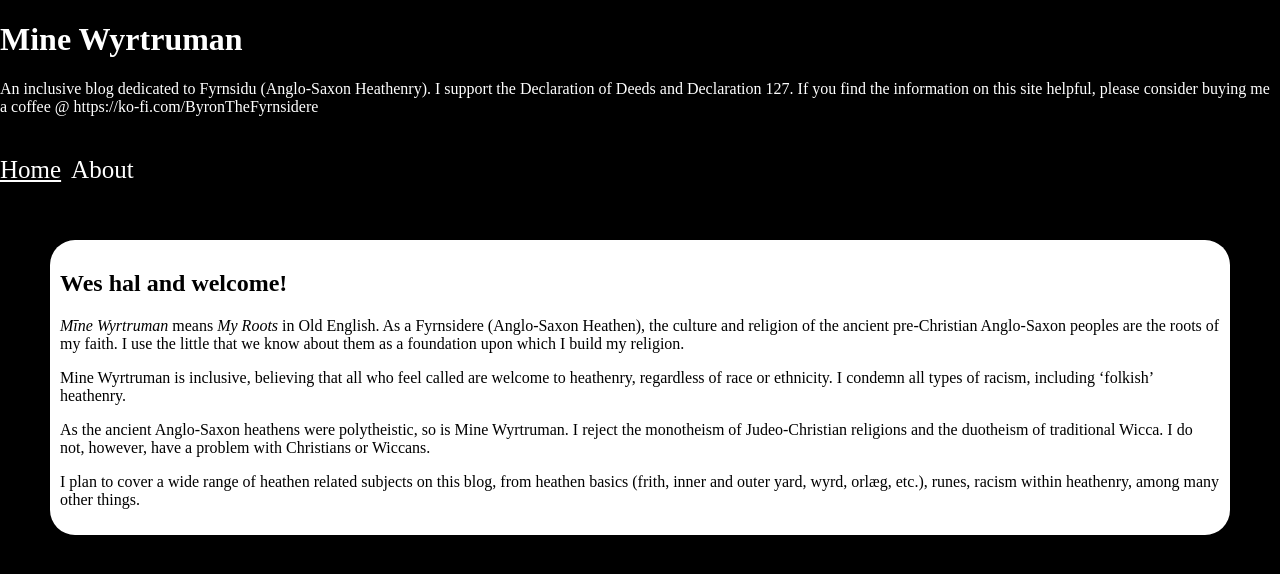
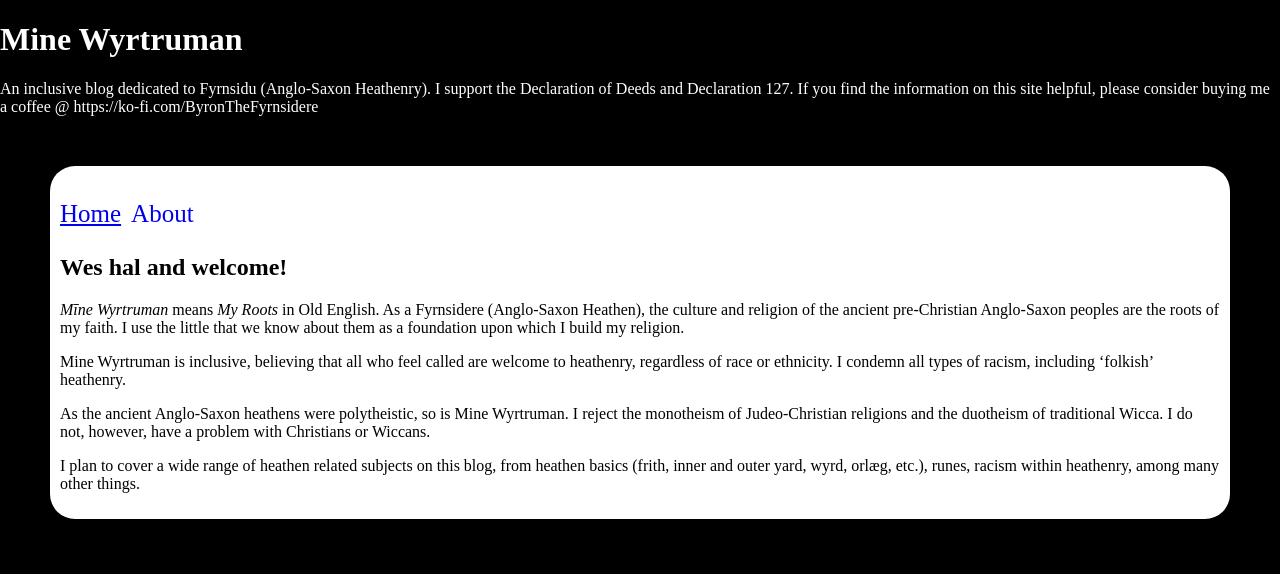
Before and after one commit to byronpendason/byronpendason.github.io, a Jekyll site: the page built from index.md, in a window 1280 px wide. Shown: the top 574 px of the page. Built offline with Jekyll 4.4.1, drawn with Linux system fonts in a browser that asks for light colours; our own code applies the rules of GitHub Pages for plain Markdown files.

Commit message:
Update default.html

```diff
--- a/_layouts/default.html
+++ b/_layouts/default.html
@@ -16,8 +16,7 @@
         padding: 0px;
       }
       nav ul li {
-        margin-right: 10px
-        color: white;
+        margin-right: 10px;
         font-size: 50px;
         margin-left: 0px;
         margin-right: 10px;
@@ -25,7 +24,6 @@
       }
       nav ul li a {
         text-decoration: none;
-        color: white;
         font-size: 25px;
       }
       nav ul li a:hover {
@@ -48,6 +46,7 @@
       <h1>{{ site.title }}</h1>
       <p>{{ site.description }}</p>
     </div>
+    <div id="content">
     <nav>
       <ul>
         {% for item in site.header_pages %}
@@ -55,7 +54,6 @@
         {% endfor %}
       </ul>
     </nav>
-    <div id="content">
       {{ content }}
     </div
   </body>
```
